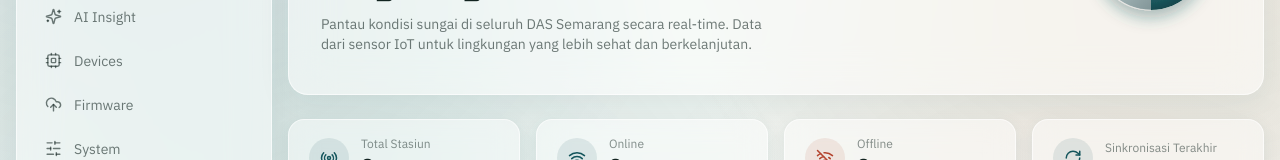
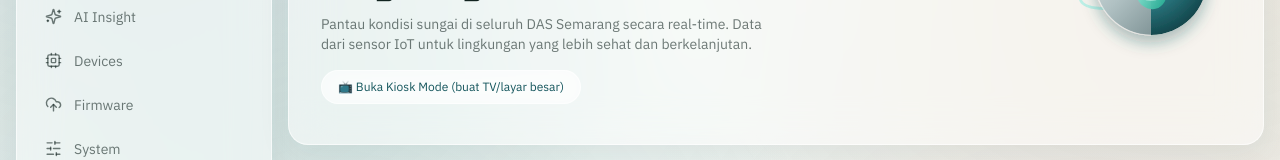
Before and after one commit to hasani07/Waterq.smg, a Next.js app: page / in a window 1280 px wide. Shown: the part 289-449 px from the top of the page. Built offline with nearby package versions, Linux system fonts and the light colour scheme; no server answers; the database is empty.

Commit message:
Update page.tsx

```diff
--- a/app/page.tsx
+++ b/app/page.tsx
@@ -59,6 +59,14 @@ export default async function Home({
               Pantau kondisi sungai di seluruh DAS Semarang secara real-time. Data dari sensor IoT
               untuk lingkungan yang lebih sehat dan berkelanjutan.
             </p>
+            <a
+              href="/kiosk"
+              target="_blank"
+              rel="noopener noreferrer"
+              className="glass-pill mt-4 inline-flex items-center gap-2 px-4 py-2 font-body text-xs text-teal hover:opacity-80"
+            >
+              📺 Buka Kiosk Mode (buat TV/layar besar)
+            </a>
           </div>
 
           {/* Logo 3D AtmosX -- versi vector, terinspirasi referensi (bola belah metalik+kaca,
```
